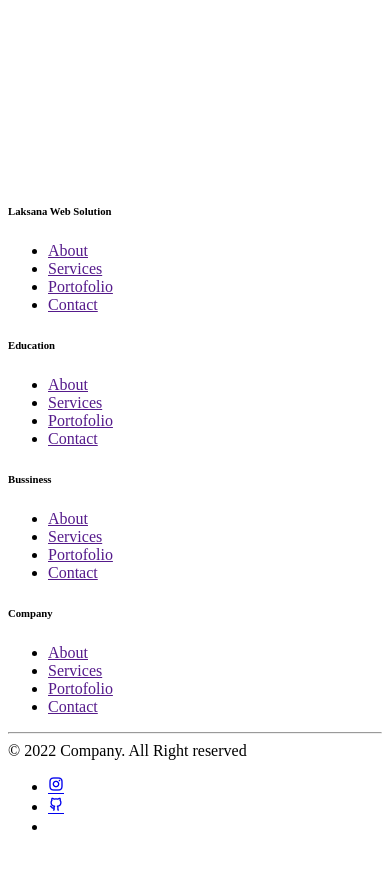
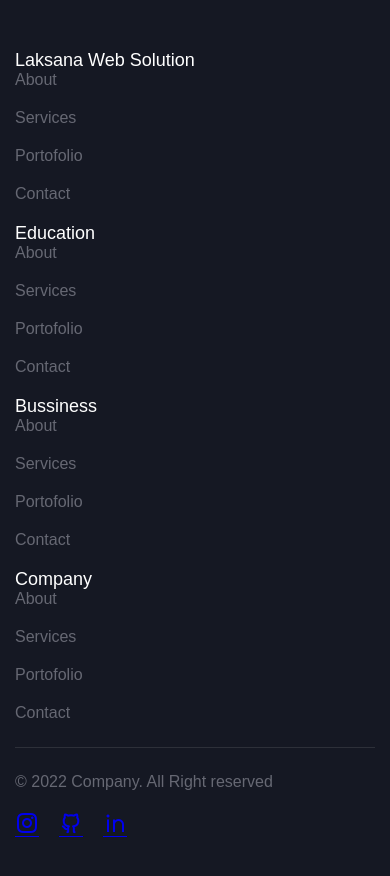
Before and after one commit to robbytrujillo/responsiveFooter, a plain HTML site: page index.html in a window 390 px wide. Drawn offline with nearby package versions, Linux system fonts and the light colour scheme.

Commit message:
Responsive Footer v

```diff
--- a/index.html
+++ b/index.html
@@ -109,7 +109,7 @@
                         </li>
                         <li class="footer_list-item">
                             <a href="#" class="footer_list.link">
-                                <i class="ri-linkedIn-line"></i>
+                                <i class="ri-linkedin-line"></i>
                             </a>
                         </li>
                     </ul>
--- a/stylesheet.css
+++ b/stylesheet.css
@@ -0,0 +1,83 @@
+* {
+  margin: 0;
+  padding: 0;
+  box-sizzing: border-box;
+}
+
+html {
+  font-size: 62.5%;
+}
+
+body {
+  font-family: sans-serif;
+  font-size: 1.6rem;
+  background-color: #12131c;
+}
+
+i {
+  font-size: 2.4rem;
+}
+
+.footer {
+  padding-block: 5rem;
+  background-color: #151823;
+  color: #666873;
+}
+
+.footer_container {
+  max-width: 116rem;
+  margin: auto;
+  padding: 0 1.5rem;
+  overflow: auto;
+  resize: horisontal;
+}
+
+.footer_top {
+  display: grid;
+  grid-template-columns: repeat(auto-fit, minmax(20rem, 1fr));
+  row-gap: 2rem;
+}
+
+.footer_title {
+  font-size: 1.8rem;
+  color: #fff;
+  font-weight: 500;
+  margin-bottom: 2rm;
+}
+
+.footer_list {
+  display: flex;
+  flex-direction: column;
+  gap: 2rem;
+}
+
+.footer_list-item {
+  list-style: none;
+}
+
+.footer_list-link {
+  text-decoration: none;
+  color: inherit;
+  transition: color 0.25s;
+}
+
+.footer_list-link:hover {
+  color: #fff;
+}
+
+.footer_divider {
+  margin-block: 2.5rem;
+  border: none;
+  border-top: 1px solid rgba(252, 255, 255, 0.1);
+}
+
+.footer_bottom {
+  display: flex;
+  justify-content: space-between;
+  gap: 2rem;
+  flex-wrap: wrap;
+}
+
+.footer_bottom .footer_list {
+  flex-direction: row;
+}
```
Also changed, not shown: 1 other file.
